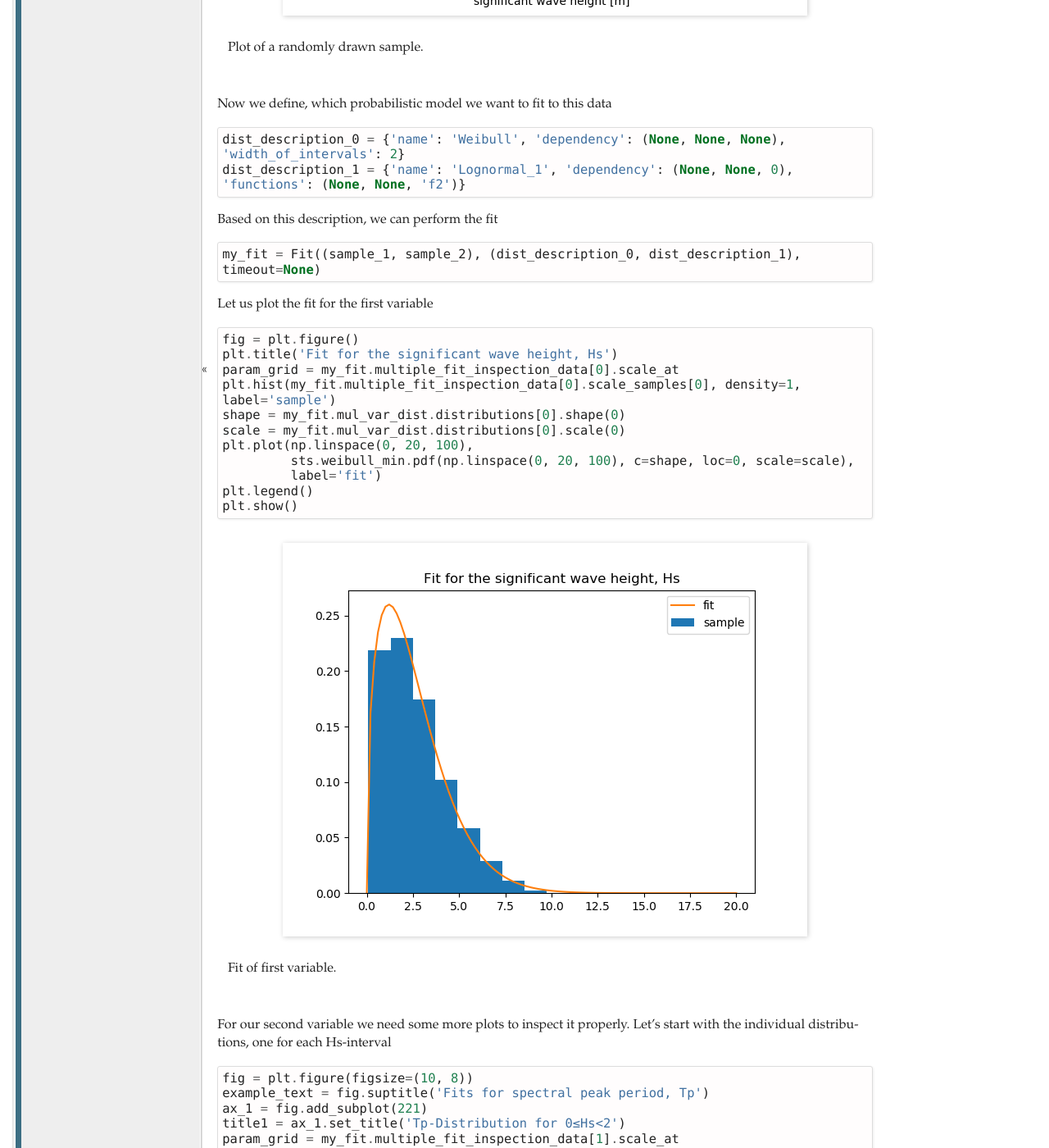
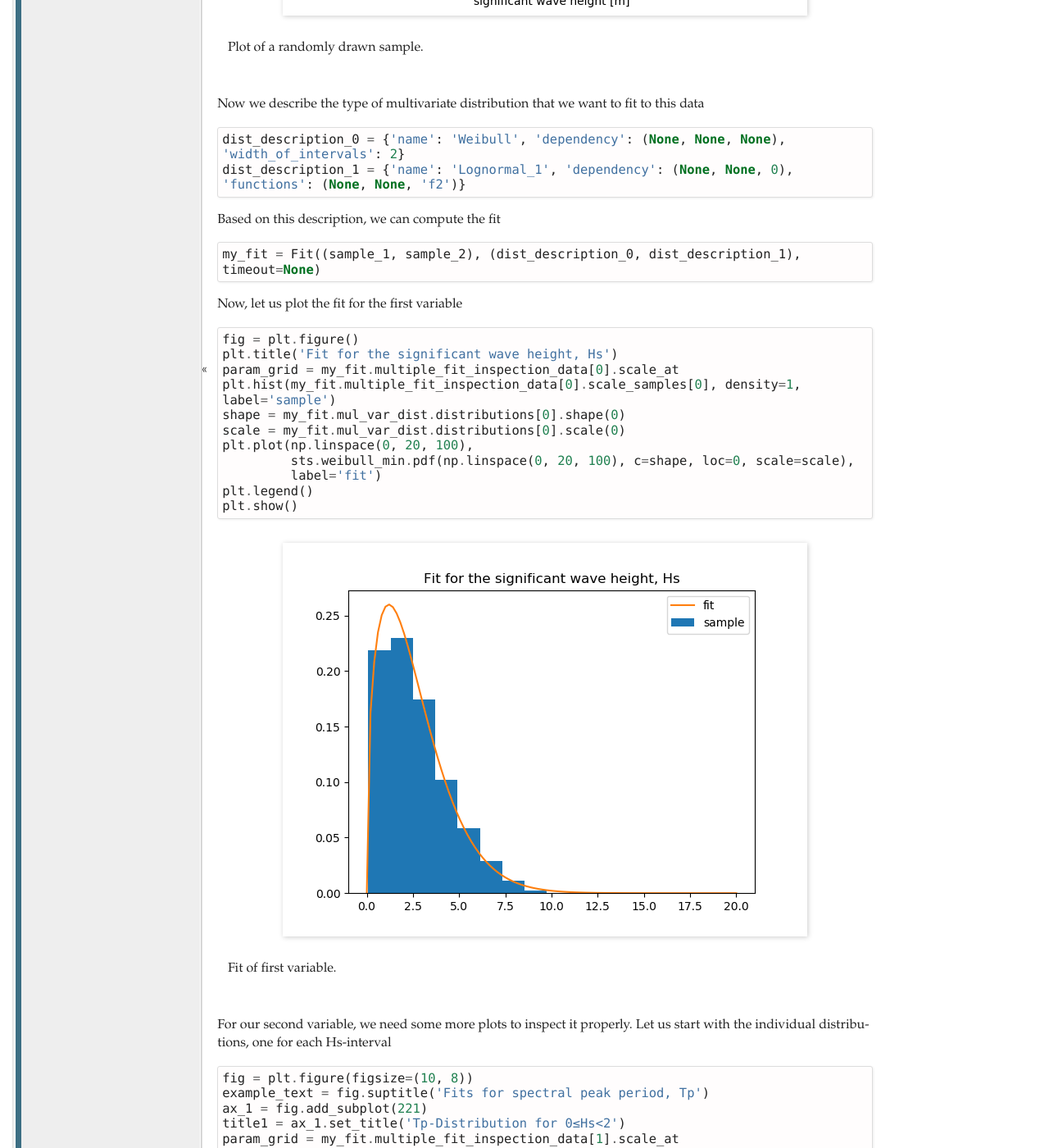
Before and after one commit to virocon-organization/virocon, a Sphinx documentation site: the page built from docs/fitting.rst, in a window 1280 px wide and 1400 px high, scrolled down 1969 px. Shown: the whole window at 82% size. Built offline with Sphinx 7.4.7, drawn with Linux system fonts in a browser that asks for light colours; some of the changed text lies outside the part shown.

Commit message:
Improve wording, #24

```diff
--- a/docs/fitting.rst
+++ b/docs/fitting.rst
@@ -74,16 +74,16 @@ The code snipped will create this plot:
 
     Plot of a randomly drawn sample.
 
-Now we define, which probabilistic model we want to fit to this data ::
+Now we describe the type of multivariate distribution that we want to fit to this data ::
 
     dist_description_0 = {'name': 'Weibull', 'dependency': (None, None, None), 'width_of_intervals': 2}
     dist_description_1 = {'name': 'Lognormal_1', 'dependency': (None, None, 0), 'functions': (None, None, 'f2')}
 
-Based on this description, we can perform the fit ::
+Based on this description, we can compute the fit ::
 
     my_fit = Fit((sample_1, sample_2), (dist_description_0, dist_description_1), timeout=None)
 
-Let us plot the fit for the first variable ::
+Now, let us plot the fit for the first variable ::
 
     fig = plt.figure()
     plt.title('Fit for the significant wave height, Hs')
@@ -104,8 +104,8 @@ Let us plot the fit for the first variable ::
 
     Fit of first variable.
 
-For our second variable we need some more plots to inspect it properly.
-Let's start with the individual distributions, one for each Hs-interval ::
+For our second variable, we need some more plots to inspect it properly.
+Let us start with the individual distributions, one for each Hs-interval ::
 
     fig = plt.figure(figsize=(10, 8))
     example_text = fig.suptitle('Fits for spectral peak period, Tp')
@@ -160,8 +160,8 @@ Let's start with the individual distributions, one for each Hs-interval ::
 
     Individual fits of second variable, Tp.
 
-Let us now inspect how well our depdency function fits to these four scale
-values we got from the individual distributions ::
+Let us now inspect how well our dependency function fits to these four scale
+values, which we got from the individual distributions ::
 
     iform_contour = IFormContour(my_fit.mul_var_dist, 25, 3, 100, timeout=None)
     plt.scatter(sample_1, sample_2, label='sample')
```
Also changed, not shown: other parts of docs/fitting.rst (+1 -1 lines), docs/fit_scale.png (deleted).
